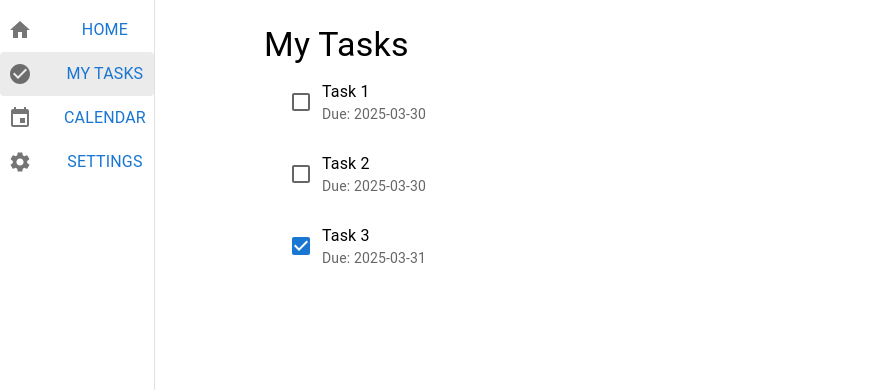
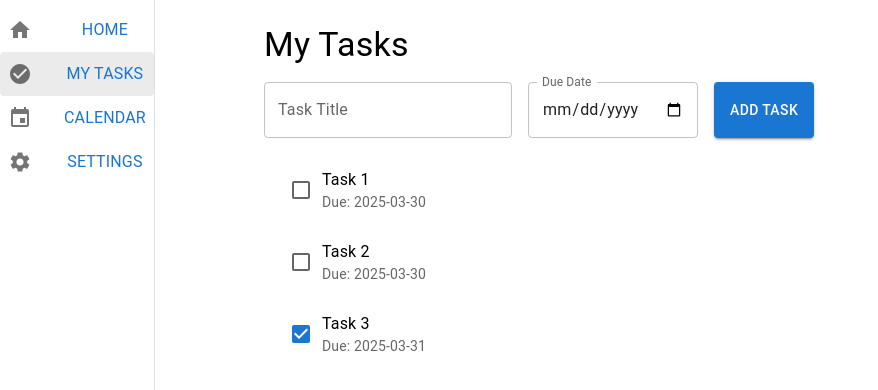
Before and after one commit to henriits/task-manager, a React (Vite) app: page / in a window 1280 px wide. Both pictures are taken after a click on the button "MY TASKS". Shown: the top 390 px of the page, without its empty margins (0-878 px from the left). Built offline with nearby package versions, Linux system fonts and the light colour scheme.

Commit message:
feat: Add task input fields and functionality to create new tasks

```diff
--- a/src/App.tsx
+++ b/src/App.tsx
@@ -10,6 +10,7 @@ import {
   Typography,
   Box,
   LinearProgress,
+  TextField,
 } from "@mui/material";
 import { Home, CheckCircle, Event, Settings } from "@mui/icons-material";
 import FullCalendar from "@fullcalendar/react";
@@ -24,6 +25,8 @@ const tasks = [
 const App = () => {
   const [selectedPage, setSelectedPage] = useState("Home");
   const [taskList, setTaskList] = useState(tasks);
+  const [newTask, setNewTask] = useState("");
+  const [newDueDate, setNewDueDate] = useState("");
 
   const toggleTaskStatus = (id: number) => {
     setTaskList(
@@ -36,6 +39,22 @@ const App = () => {
           : task
       )
     );
+  };
+
+  const addTask = () => {
+    if (newTask && newDueDate) {
+      setTaskList([
+        ...taskList,
+        {
+          id: Date.now(),
+          title: newTask,
+          status: "Pending",
+          dueDate: newDueDate,
+        },
+      ]);
+      setNewTask("");
+      setNewDueDate("");
+    }
   };
 
   const completedTasks = taskList.filter(
@@ -94,6 +113,23 @@ const App = () => {
 
         {selectedPage === "My Tasks" && (
           <Box>
+            <Box display="flex" gap={2} my={2}>
+              <TextField
+                label="Task Title"
+                value={newTask}
+                onChange={(e) => setNewTask(e.target.value)}
+              />
+              <TextField
+                label="Due Date"
+                type="date"
+                InputLabelProps={{ shrink: true }}
+                value={newDueDate}
+                onChange={(e) => setNewDueDate(e.target.value)}
+              />
+              <Button variant="contained" onClick={addTask}>
+                Add Task
+              </Button>
+            </Box>
             {taskList.map((task) => (
               <ListItem key={task.id}>
                 <Checkbox
```
